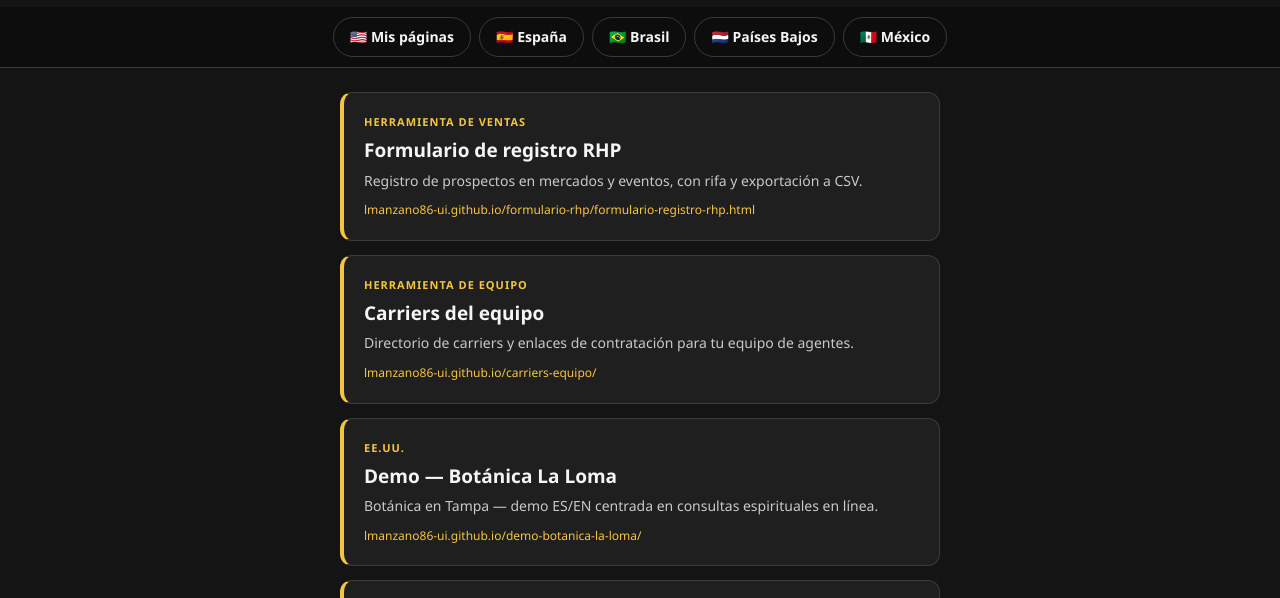
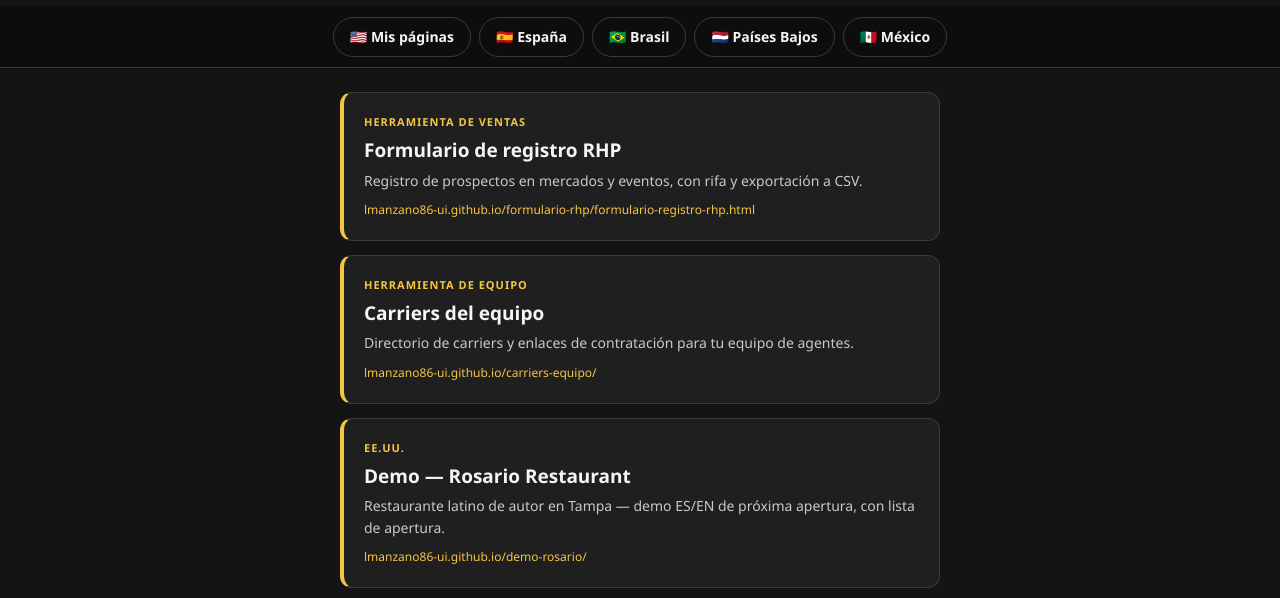
Before and after one commit to lmanzano86-ui/mis-paginas, a plain HTML site: page index.html in a window 1280 px wide. Shown: the part 155-753 px from the top of the page. Drawn offline with Linux system fonts and the light colour scheme.

Commit message:
Panel: tarjeta Demo Rosario Restaurant (restaurante latino de autor, Tampa)

```diff
--- a/index.html
+++ b/index.html
@@ -62,6 +62,12 @@ footer b{color:#f5c542}
 <h2>Carriers del equipo</h2>
 <p>Directorio de carriers y enlaces de contratación para tu equipo de agentes.</p>
 <div class="url">lmanzano86-ui.github.io/carriers-equipo/</div>
+</a>
+<a class="card" href="https://lmanzano86-ui.github.io/demo-rosario/">
+<div class="tag">EE.UU.</div>
+<h2>Demo — Rosario Restaurant</h2>
+<p>Restaurante latino de autor en Tampa — demo ES/EN de próxima apertura, con lista de apertura.</p>
+<div class="url">lmanzano86-ui.github.io/demo-rosario/</div>
 </a>
 <a class="card" href="https://lmanzano86-ui.github.io/demo-botanica-la-loma/">
 <div class="tag">EE.UU.</div>
```
